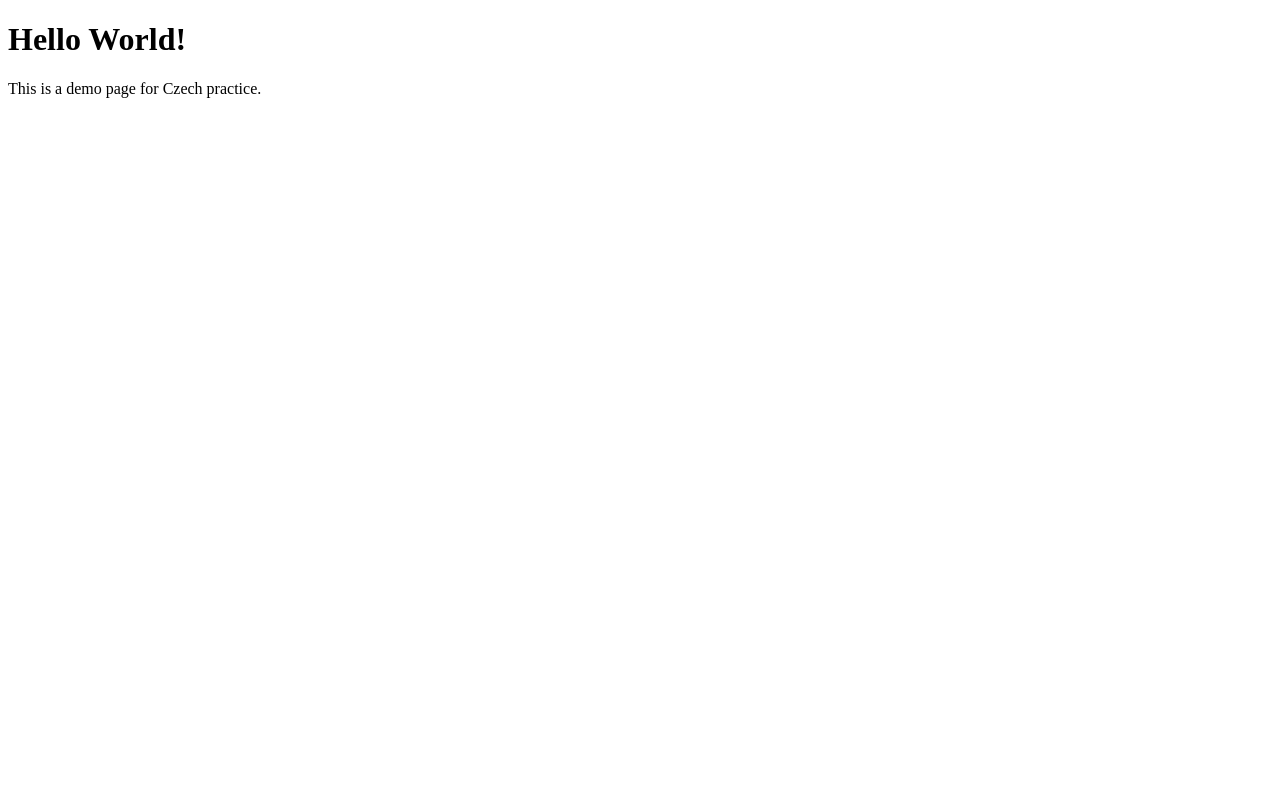
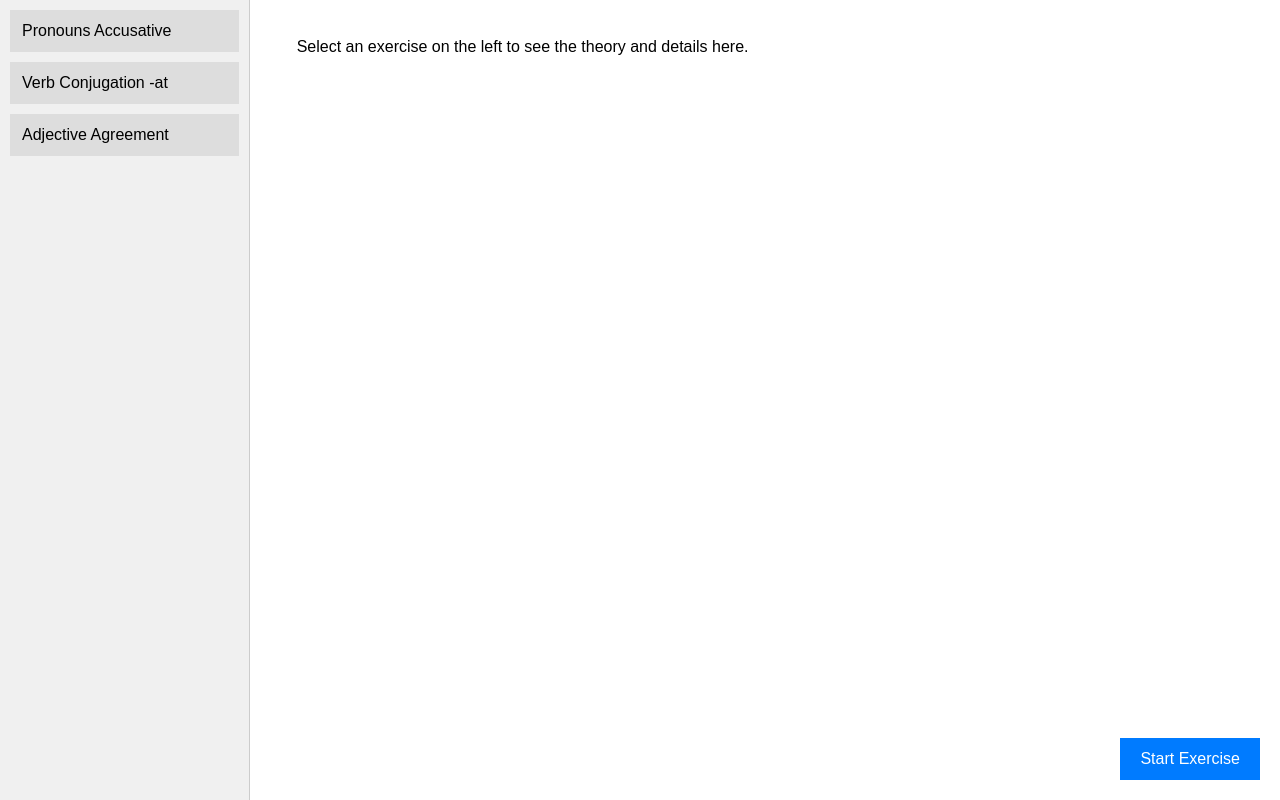
Before and after one commit to maskostudios/czech-practice, a plain HTML site: page index.html in a window 1280 px wide. Drawn offline with Linux system fonts and the light colour scheme.

Commit message:
Update index.html

```diff
--- a/index.html
+++ b/index.html
@@ -1,11 +1,122 @@
 <!DOCTYPE html>
-<html>
+<html lang="en">
 <head>
-  <title>Hello Czech Class</title>
-  <meta charset="UTF-8">
+  <meta charset="UTF-8" />
+  <meta name="viewport" content="width=device-width, initial-scale=1.0"/>
+  <title>Czech Practice Launcher</title>
+  <style>
+    body {
+      margin: 0;
+      font-family: sans-serif;
+      display: flex;
+      height: 100vh;
+    }
+
+    .sidebar {
+      width: 250px;
+      background: #f0f0f0;
+      padding: 10px;
+      box-sizing: border-box;
+      overflow-y: auto;
+      border-right: 1px solid #ccc;
+    }
+
+    .sidebar button {
+      display: block;
+      width: 100%;
+      margin-bottom: 10px;
+      padding: 12px;
+      font-size: 16px;
+      border: none;
+      background: #ddd;
+      cursor: pointer;
+      text-align: left;
+    }
+
+    .sidebar button:hover {
+      background: #ccc;
+    }
+
+    .content {
+      flex-grow: 1;
+      padding: 20px;
+      position: relative;
+      display: flex;
+      flex-direction: column;
+      justify-content: space-between;
+    }
+
+    .description {
+      white-space: pre-wrap;
+      font-size: 16px;
+    }
+
+    .start-button {
+      align-self: flex-end;
+      padding: 12px 20px;
+      font-size: 16px;
+      background: #007bff;
+      color: white;
+      border: none;
+      cursor: pointer;
+      margin-top: 20px;
+    }
+
+    .start-button:hover {
+      background: #0056b3;
+    }
+  </style>
 </head>
 <body>
-  <h1>Hello World!</h1>
-  <p>This is a demo page for Czech practice.</p>
+  <div class="sidebar">
+    <button onclick="selectExercise(0)">Pronouns Accusative</button>
+    <button onclick="selectExercise(1)">Verb Conjugation -at</button>
+    <button onclick="selectExercise(2)">Adjective Agreement</button>
+    <!-- Add more buttons here -->
+  </div>
+  <div class="content">
+    <div class="description" id="description">
+      Select an exercise on the left to see the theory and details here.
+    </div>
+    <button class="start-button" id="startBtn" onclick="startExercise()" disabled>
+      Start Exercise
+    </button>
+  </div>
+
+  <script>
+    const exercises = [
+      {
+        name: "Pronouns Accusative",
+        description: "This exercise will test your understanding of accusative pronouns (mě, tě, ho, ji...).\n\nYou will be shown questions where you must choose the correct form based on person and gender.",
+        link: "exercise1.html"
+      },
+      {
+        name: "Verb Conjugation -at",
+        description: "Practice conjugating regular -at verbs in the present tense.\n\nFocus on endings for each person (já, ty, on/ona...).",
+        link: "exercise2.html"
+      },
+      {
+        name: "Adjective Agreement",
+        description: "Match adjectives with the correct gender and case of the nouns they describe.\n\nThis will help reinforce agreement rules.",
+        link: "exercise3.html"
+      }
+    ];
+
+    let selectedExercise = null;
+
+    function selectExercise(index) {
+      selectedExercise = exercises[index];
+      document.getElementById("description").textContent = selectedExercise.description;
+      const btn = document.getElementById("startBtn");
+      btn.disabled = false;
+      btn.textContent = `Start "${selectedExercise.name}"`;
+    }
+
+    function startExercise() {
+      if (selectedExercise) {
+        window.location.href = selectedExercise.link;
+      }
+    }
+  </script>
 </body>
 </html>
```
